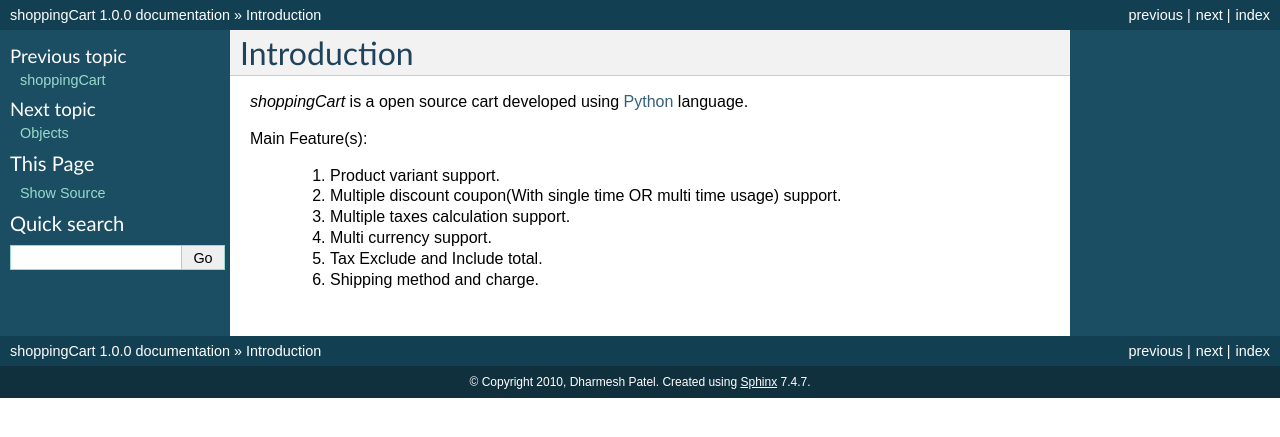
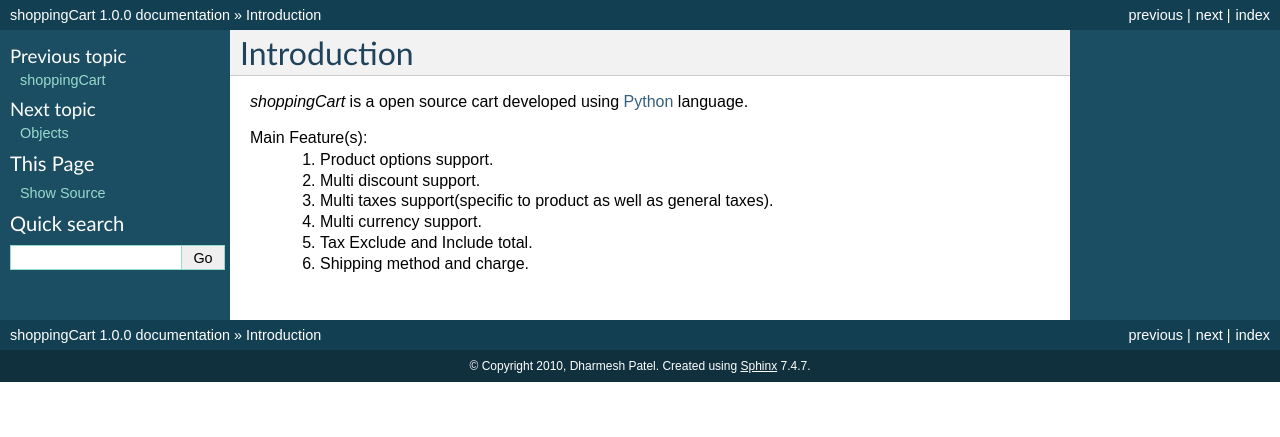
Before and after one commit to dharmeshpatel/shoppingcart, a Sphinx documentation site: the page built from docs/source/introduction.rst, in a window 1280 px wide. Shown: the top 437 px of the page. Built offline with Sphinx 7.4.7, drawn with Linux system fonts in a browser that asks for light colours.

Commit message:
changed in documentation and CHANGE Notes.

```diff
--- a/docs/source/index.rst
+++ b/docs/source/index.rst
@@ -14,7 +14,7 @@
 
 Links
 ========================================
-pypi page: http://pypi.python.org/pypi/shoppingCart.cart
+pypi page: http://pypi.python.org/pypi/shoppingCart
 
 Licence
 ========================================
--- a/docs/source/introduction.rst
+++ b/docs/source/introduction.rst
@@ -4,12 +4,11 @@
 *shoppingCart* is a open source cart developed using `Python`_ language.
 
 Main Feature(s):
-
-    1. Product variant support.
-    2. Multiple discount coupon(With single time OR multi time usage) support.
-    3. Multiple taxes calculation support.
-    4. Multi currency support.
-    5. Tax Exclude and Include total.
-    6. Shipping method and charge.
+   1. Product options support.
+   2. Multi discount support.
+   3. Multi taxes support(specific to product as well as general taxes).
+   4. Multi currency support.
+   5. Tax Exclude and Include total.
+   6. Shipping method and charge.
 
 .. _Python: http://python.org/
```
Also changed, not shown: 1 other file.
